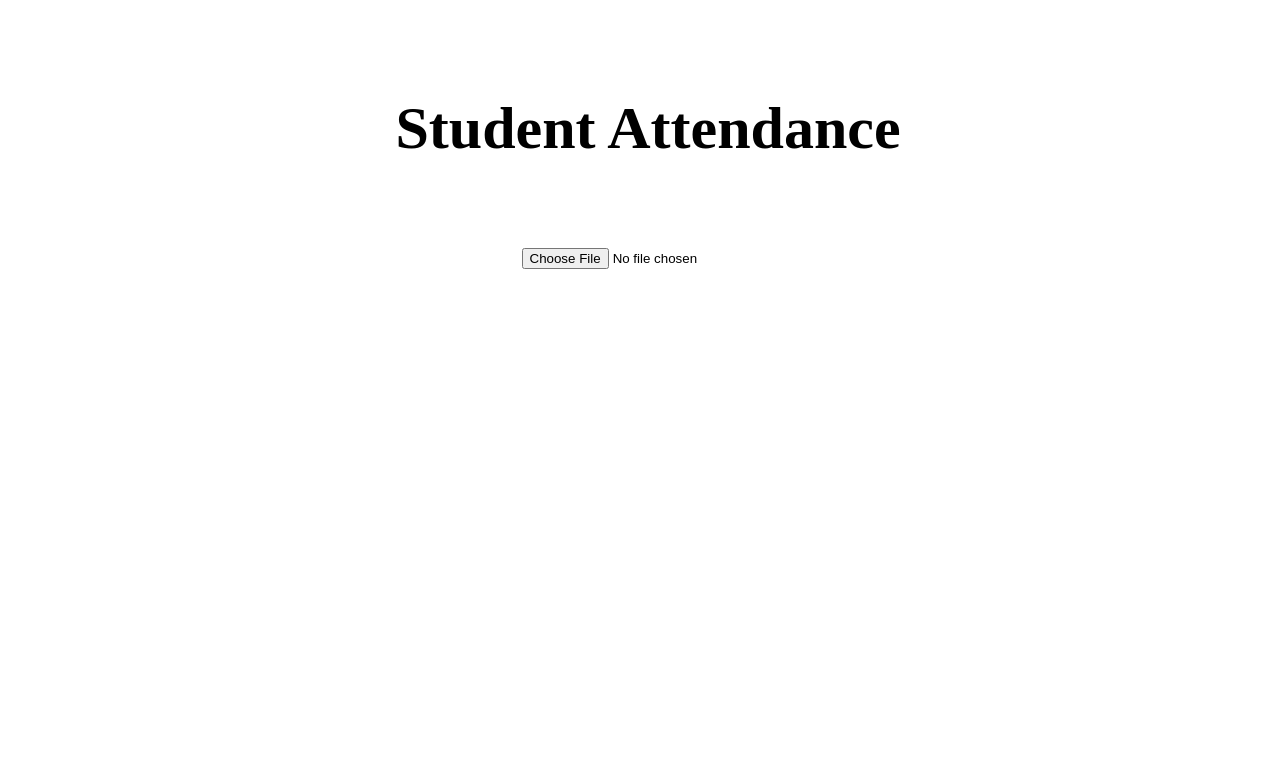
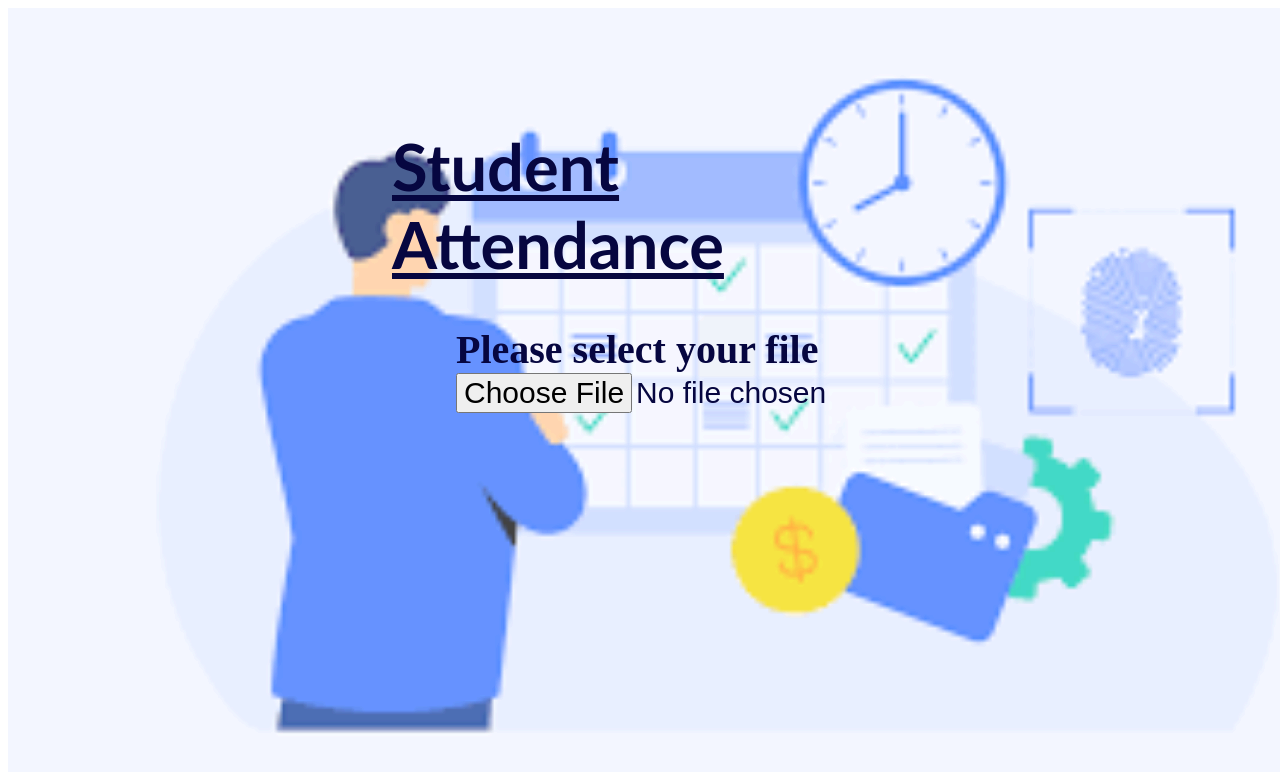
Before and after one commit to MuhammadAhmedLakhani/Javascript-Project-11, a plain HTML site: page index.html in a window 1280 px wide. Drawn offline with Linux system fonts and the light colour scheme.

Commit message:
AttendenceApp:UI improved

```diff
--- a/index.html
+++ b/index.html
@@ -14,14 +14,20 @@
     <div id="input">
 
         <div class="cont">
+            <div class="layer">
 
-            <h1 class="intro">Student Attendance </h1 class="intro">
+                <h1 class="intro">Student Attendance </h1 class="intro">
+                <div class="layer2">
+                    <h6>Please select your file</h6>
+                    <input type="file" id="csvFileInput" accept=".csv">
+
+                </div>
+            </div>
             <!-- <input type="file" id="csvFileInput" accept=".csv"> -->
         </div>
-        <div class="cont1">
+        <!-- <div class="cont1">
 
-            <input type="file" id="csvFileInput" accept=".csv">
-        </div>
+        </div> -->
     </div>
 
     <h2 class="hide" id="heading">Attendance Data</h2>
--- a/style.css
+++ b/style.css
@@ -16,8 +16,9 @@ th {
 
 .back {
     border: none;
+
     background-color: transparent;
-    font-size: 20px;
+    font-size: 50px;
 }
 
 .heading {
@@ -37,19 +38,67 @@ th,td {
 
 .cont {
     width: 100vw;
-    height: 30vh;
+    height: 60vh;
     display: flex;
+    flex-wrap: nowrap;
     justify-content: center;
     align-items: center;
 }
-.cont1 {
-    width: 100vw;
+.layer{
+    width: 40vw;
+}
+.layer > h1  {
+    color: rgb(6, 6, 64);
+    font-size: 65px;
+    font-weight: bold;
+    text-decoration: underline;
+    font-family: 'Trebuchet MS', 'Lucida Sans Unicode', 'Lucida Grande', 'Lucida Sans', Arial, sans-serif;
+}
+.layer2 > h6  {
+    color: rgb(6, 6, 64);
+    width: 30vw;
     /* height: 30vh; */
-    display: flex;
-    justify-content: center;
+    margin: 0;
+    font-size: 40px;
+
+}
+.layer2 > input  {
+    color: rgb(6, 6, 64);
+    width: 30vw;
+    /* height: 30vh; */
+    font-size: 30px;
+
+}
+.layer2 {
+    height: 2   0vh;
+    display:flex;
+    flex-direction: column;
+    align-items: center;
+    justify-content: space-between;
     /* align-items: center; */
 }
-/*
-.input {
-    background-image: url("");
-} */
+
+#input {
+    width: 100vw;
+    height: 100vh;
+    position: relative;
+    /* background-image: url("images/images.png");
+    background-color: rgba(0, 0, 0, 0.1);
+    background-repeat: no-repeat;
+    background-size: cover;
+    /* opacity: 0.4; */
+    /* object-fit: contain; */
+}
+
+#input ::before {
+    content: "";
+    position: absolute;
+    left: 0;
+    right:0;
+    bottom: 0;
+    top: 0;
+    background-image: url("images/images.png");
+    background-size: cover;
+    opacity: 0.2;
+    z-index: -1;
+}
```
Also changed, not shown: images/images.png (added), 1 other file.
